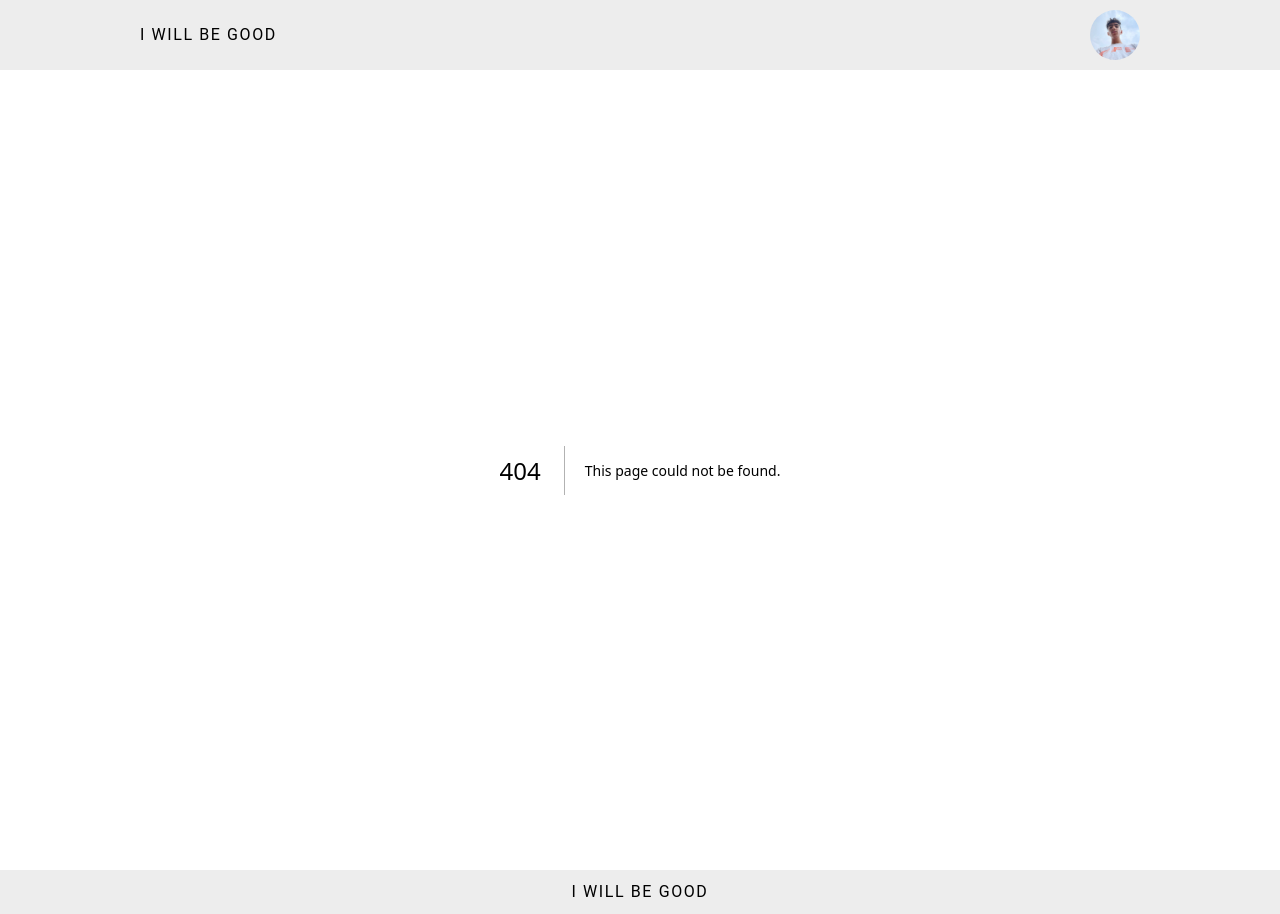
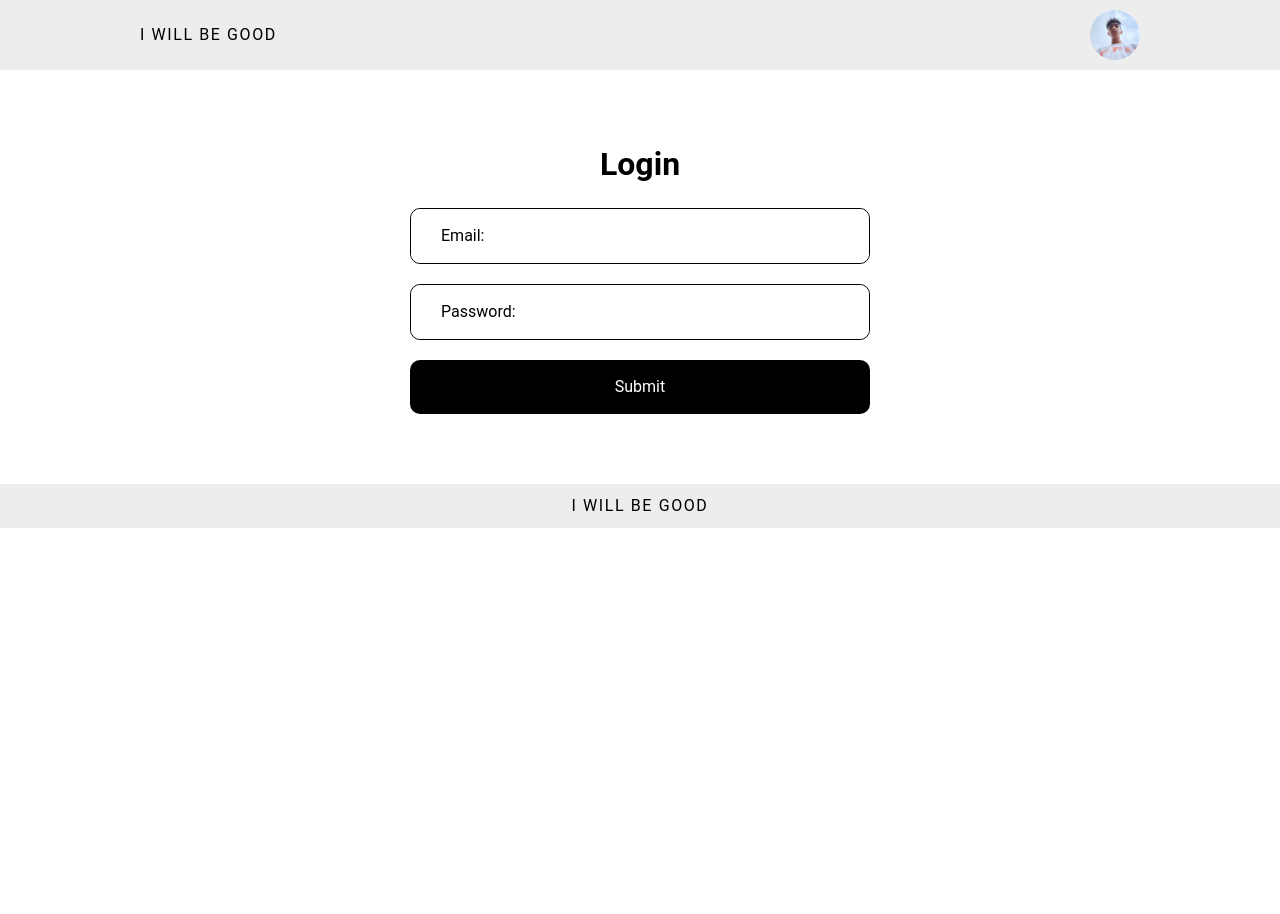
Before and after one commit to MohamadMahdi-Tasha/i-will-be-good-web, a Next.js app: page /login in a window 1280 px wide. Before the commit this address had no page. After the commit the page ends 800 px from the top, so only its background shows below. Built offline with nearby package versions, Linux system fonts and the light colour scheme.

Commit message:
added login page

```diff
--- /dev/null
+++ b/app/login/page.tsx
@@ -0,0 +1,21 @@
+// Codes By Mahdi Tasha
+// Importing Part
+import HolderComponent from "@/chunks/holderComponent";
+import InputComponent from '@/chunks/inputComponent';
+
+// Creating Login Page And Exporting It As Default
+export default function LoginPage():JSX.Element {
+    // Returning JSX
+    return (
+        <HolderComponent className={'py-[50px]'}>
+            <form className={'lg:max-w-[500px] mx-auto lg:p-[20px] rounded-[20px]'} action="#">
+                <h1 className={'font-bold text-center text-[32px] mb-[20px]'}>Login</h1>
+                <div className={'flex flex-col gap-[20px]'}>
+                    <InputComponent type={'email'} id={'email'} label={'Email:'} required={true} />
+                    <InputComponent type={'password'} id={'password'} label={'Password:'} required={true} />
+                    <button className={'w-full py-[15px] rounded-[10px] bg-black text-white truncate'}>Submit</button>
+                </div>
+            </form>
+        </HolderComponent>
+    );
+}
--- /dev/null
+++ b/chunks/inputComponent.tsx
@@ -0,0 +1,39 @@
+// Codes By Mahdi Tasha
+// Forcing Next.js To Render This Component As Client Component
+'use client';
+
+// Importing Part
+import {useState} from "react";
+
+// Defining Type Of Props
+interface propsType {
+    type: string;
+    required: boolean;
+    label: string;
+    id: string;
+}
+
+// Creating Input Component And Exporting It As Default
+export default function InputComponent({type, required, label, id}:propsType):JSX.Element {
+    // Defining State Of Component
+    const [isClicked, setClicked] = useState(false);
+    const [value, setValue] = useState('');
+
+    // Return JSX
+    return (
+        <div data-opened={isClicked}
+             className={'border relative rounded-[10px] cursor-pointer transition-all'}
+             onClick={() => (value === '') ? setClicked(false) : setClicked(true)}>
+            <input
+                onFocus={() => setClicked(true)}
+                onBlur={() => (value === '') ? setClicked(false) : setClicked(true)}
+                value={value}
+                onChange={(event) => setValue(event.target.value)}
+                className={'w-full bg-white px-[20px] py-[15px] outline-0 rounded-[10px]'} type={type} required={required} id={id}/>
+            <label
+                data-opened={isClicked}
+                className={'absolute truncate px-[20px] bg-white rounded-[5px] transition-all -translate-y-[50%] left-[10px] data-[opened="true"]:top-0 data-[opened="false"]:top-[50%]'}
+                htmlFor={id}>{label}</label>
+        </div>
+    );
+}
--- a/components/calenderComponent/calenderComponent.tsx
+++ b/components/calenderComponent/calenderComponent.tsx
@@ -10,7 +10,7 @@ export default function CalenderComponent(): JSX.Element {
     const today:Date = new Date();
     const todayDate:number = today.getDate();
     const todayMonth:number = today.getMonth() + 1;
-    const doneDates:number[] = [1,2,3,4,5,7];
+    const doneDates:number[] = [1,2,3,4,5,6,7,8,9,10,11,12];
     let thisMonthDaysNumber:any;
 
     // Small Condition
--- a/components/headerComponent.tsx
+++ b/components/headerComponent.tsx
@@ -11,7 +11,7 @@ export default function HeaderComponent():JSX.Element {
         <header className={'bg-headerBg'}>
             <HolderComponent className={'flex gap-3 items-center justify-between py-[10px]'}>
                 <Link href={'/'} className={'tracking-widest text-black truncate'}>I WILL BE GOOD</Link>
-                <img className={'w-[50px] h-[50px] aspect-square object-cover rounded-full'} src={ProfileImage.src} alt="Profile Image"/>
+                <Link href={'/login'}><img className={'w-[50px] h-[50px] aspect-square object-cover rounded-full'} src={ProfileImage.src} alt="Profile Image"/></Link>
             </HolderComponent>
         </header>
     );
--- a/package.json
+++ b/package.json
@@ -13,7 +13,6 @@
     "@types/react": "18.2.20",
     "@types/react-dom": "18.2.7",
     "autoprefixer": "10.4.14",
-    "firebase": "^10.1.0",
     "next": "13.4.13",
     "postcss": "8.4.27",
     "react": "18.2.0",
```
Also changed, not shown: 1 other file (tests, documents, lock files or other folders).
